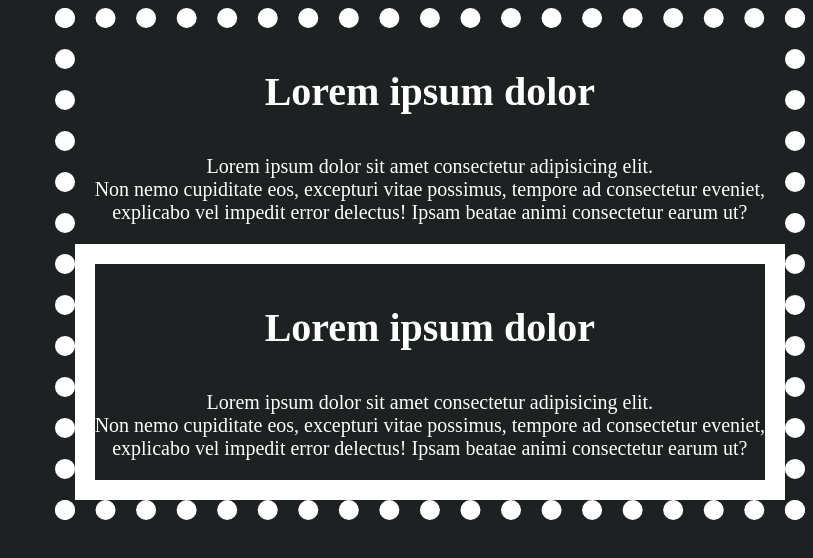
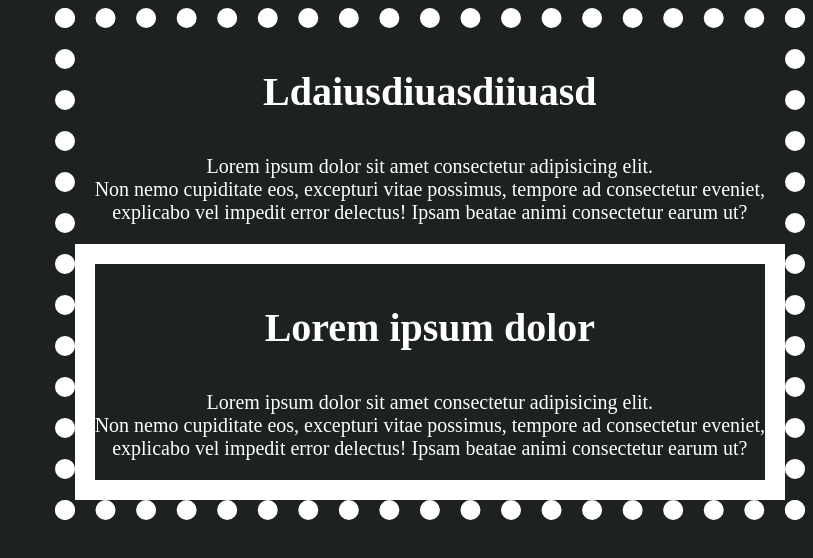
Before and after one commit to Neaxic/SEP1, a plain HTML site: page header.html in a window 1280 px wide. Shown: the whole page, without its empty margins (467-1280 px from the left). Drawn offline with Linux system fonts and the light colour scheme.

Commit message:
Test 2
Testtetet

```diff
--- a/header.html
+++ b/header.html
@@ -9,7 +9,7 @@
 
 <body>
 <div class="outer">
-    <h3>Lorem ipsum dolor</h3>
+    <h3>Ldaiusdiuasdiiuasd</h3>
         <p>Lorem ipsum dolor sit amet consectetur adipisicing elit. <br>Non nemo cupiditate eos, excepturi vitae possimus, tempore ad consectetur eveniet, <br>explicabo vel impedit error delectus! Ipsam beatae animi consectetur earum ut?</p>
 
     <div class="inner">
```
